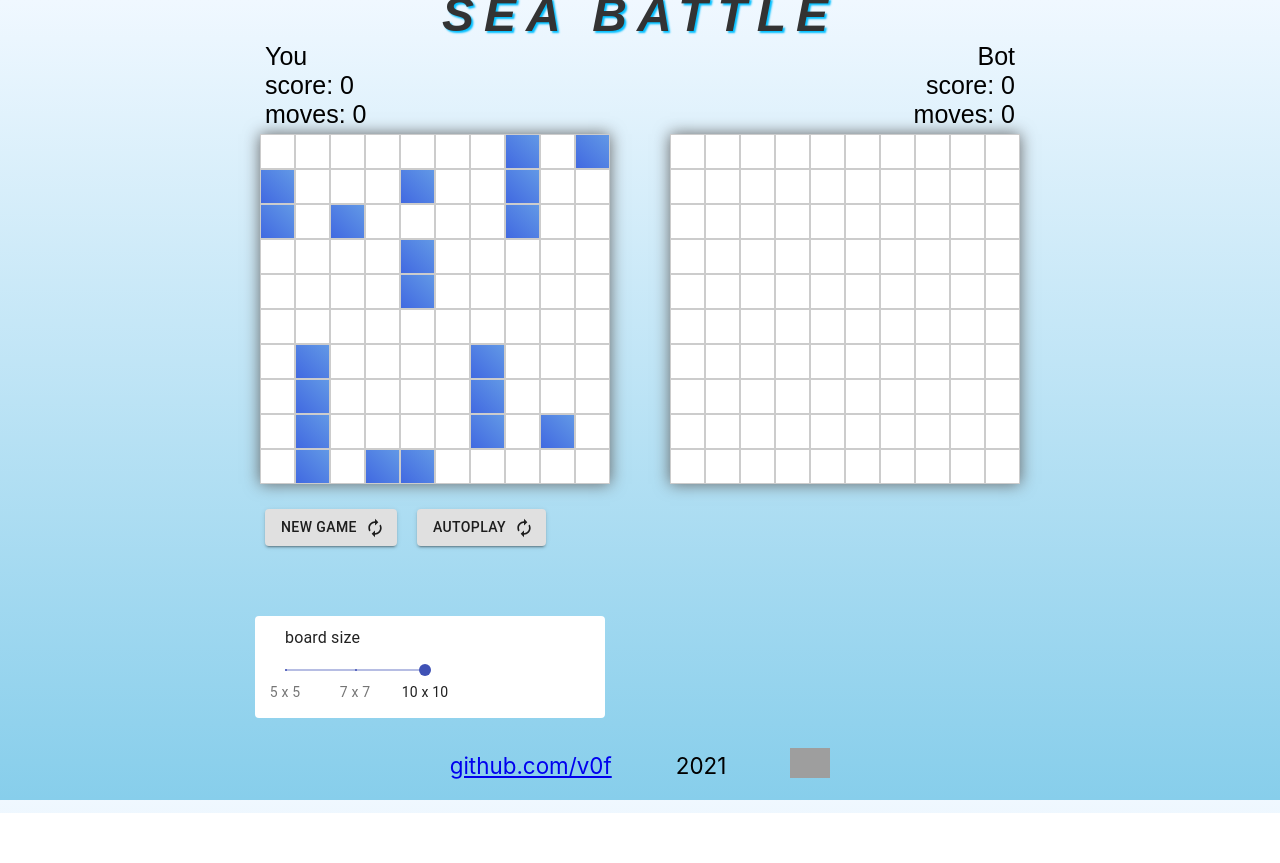
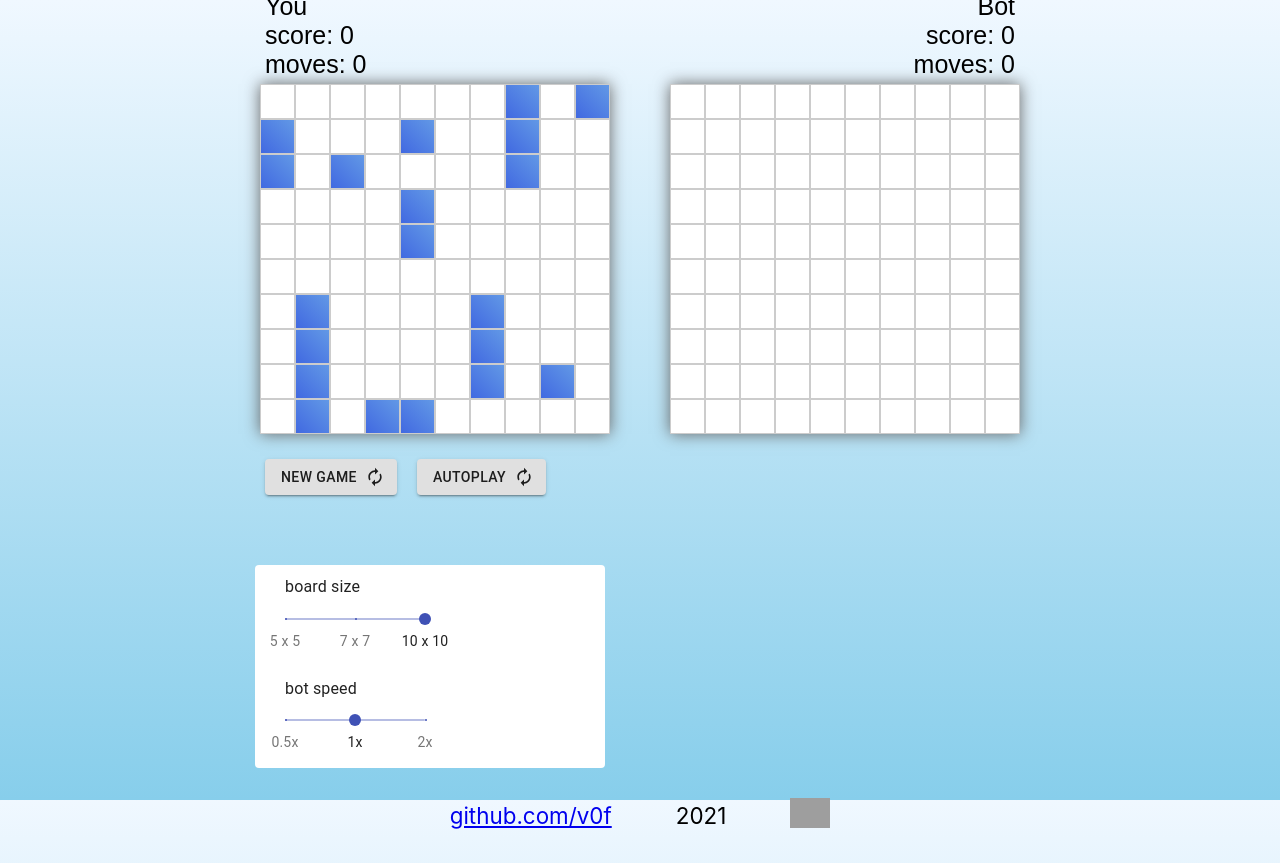
Before and after one commit to v0f/react-game, a React (Create React App) app: page / in a window 1280 px wide. Before the commit the page ends 813 px from the top, so only its background shows below. Built offline with nearby package versions, Linux system fonts and the light colour scheme; grey boxes are pictures that could not be loaded.

Commit message:
feat: add bot speed setting

```diff
--- a/src/components/Game/Game.jsx
+++ b/src/components/Game/Game.jsx
@@ -5,6 +5,7 @@ import AutorenewIcon from '@material-ui/icons/Autorenew';
 import Board from '../Board/Board';
 import BoardInfo from '../BoardInfo/BoardInfo';
 import BoardSizeSlider from '../Slider/BoardSizeSlider';
+import BotSpeedSlider from '../Slider/BotSpeedSlider';
 import GameModel from '../../gameLogic/gameModel';
 import BoardModel from '../../gameLogic/boardModel';
 import './Game.css';
@@ -13,12 +14,13 @@ function Game() {
   const [board1State, setBoard1State] = useState([]);
   const [board2State, setBoard2State] = useState([]);
   const [boardSize, setBoardSize] = useState(10);
+  const [botsTimeout, setBotsTimeout] = useState(1000);
 
   const game = useRef({});
 
   const startNewGame = (autoplay = false) => {
     game.current.stopGame?.();
-    game.current = new GameModel(boardSize, autoplay);
+    game.current = new GameModel(boardSize, botsTimeout, autoplay);
     setBoard1State(game.current.board1.squares);
     setBoard2State(game.current.board2.squares);
     game.current.updateBoard2State = setBoard2State;
@@ -57,6 +59,11 @@ function Game() {
     setBoardSize(value);
   };
 
+  const handleBotSpeedChange = (event, value) => {
+    game.current.botsTimeout = value;
+    setBotsTimeout(value);
+  };
+
   const player1Stat = BoardModel.boardStat(board2State);
   const player2Stat = BoardModel.boardStat(board1State);
 
@@ -81,6 +88,7 @@ function Game() {
       </Button>
       <Paper style={{ width: '350px', marginTop: '50px' }} elevation={0}>
         <BoardSizeSlider onChange={handleBoardSizeChange} />
+        <BotSpeedSlider onChange={handleBotSpeedChange} />
       </Paper>
     </div>
   );
--- a/src/components/Slider/BoardSizeSlider.jsx
+++ b/src/components/Slider/BoardSizeSlider.jsx
@@ -22,6 +22,6 @@ const marks = [
 
 export default function BoardSizeSlider({ onChange }) {
   return (
-    <Slider onChange={onChange} marks={marks} />
+    <Slider label="board size" onChange={onChange} marks={marks} />
   );
 }
--- /dev/null
+++ b/src/components/Slider/BotSpeedSlider.jsx
@@ -0,0 +1,27 @@
+import React from 'react';
+import Slider from './Slider';
+
+const marks = [
+  {
+    value: 0,
+    realValue: 2000,
+    label: '0.5x',
+  },
+  {
+    value: 1,
+    realValue: 1000,
+    label: '1x',
+    default: true,
+  },
+  {
+    value: 2,
+    realValue: 500,
+    label: '2x',
+  },
+];
+
+export default function BotSpeedSlider({ onChange }) {
+  return (
+    <Slider label="bot speed" onChange={onChange} marks={marks} />
+  );
+}
--- a/src/components/Slider/Slider.jsx
+++ b/src/components/Slider/Slider.jsx
@@ -2,7 +2,7 @@ import React, { useState } from 'react';
 import Typography from '@material-ui/core/Typography';
 import Slider from '@material-ui/core/Slider';
 
-export default function DiscreteSlider({ marks, onChange }) {
+export default function DiscreteSlider({ label, marks, onChange }) {
   const defaultValue = marks.find((m) => m.default).value;
   const [value, setValue] = useState(defaultValue);
   const handleChange = (e, newValue) => {
@@ -13,7 +13,7 @@ export default function DiscreteSlider({ marks, onChange }) {
   };
   return (
     <div className="slider" style={{ width: '200px', padding: '10px 30px' }}>
-      <Typography gutterBottom>board size</Typography>
+      <Typography gutterBottom>{label}</Typography>
       <Slider
         value={value}
         step={null}
--- a/src/gameLogic/gameModel.js
+++ b/src/gameLogic/gameModel.js
@@ -3,13 +3,13 @@ import BoardModel from './boardModel';
 import { makeSound } from '../utils/sounds';
 
 class GameModel {
-  constructor(boardSize, autoplay = false) {
+  constructor(boardSize, botsTimeout, autoplay = false) {
     this.board1 = new BoardModel(boardSize);
     this.board2 = new BoardModel(boardSize);
     this.nextMove = 'player';
     this.autoplay = autoplay;
     this.state = 'on';
-    this.botsTimeout = 1000;
+    this.botsTimeout = botsTimeout;
 
     if (autoplay) this.playerBotMakeMove();
   }
```
